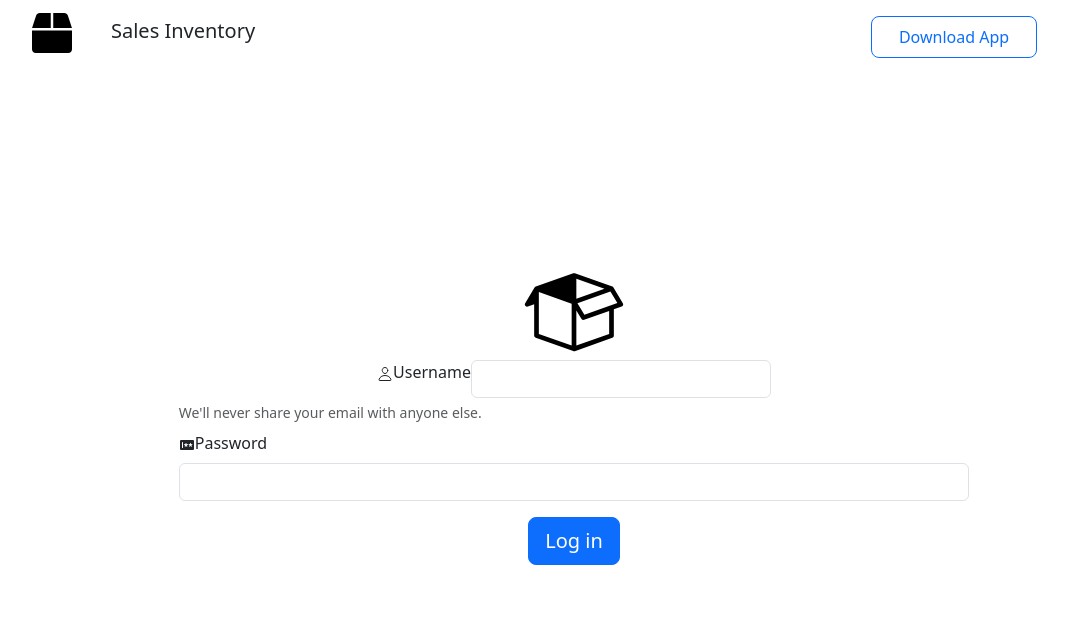
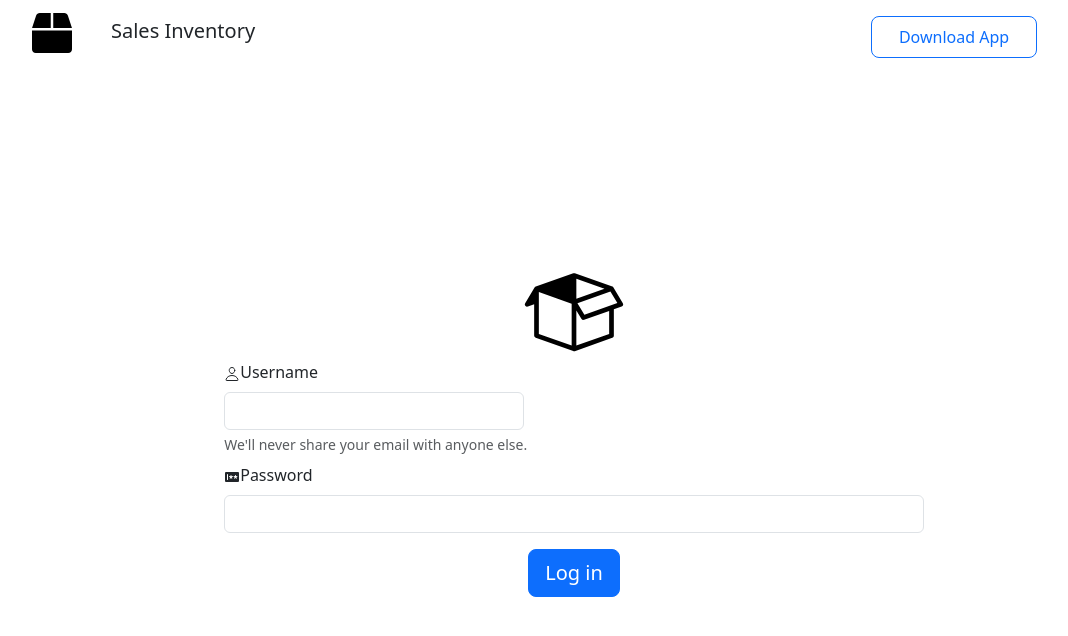
Before and after one commit to MarkRyuo/SalesInventory-SIMS-, a React (Vite) app in the folder client/: page / in a window 1280 px wide. Shown: the top 636 px of the page, without its empty margins (66-1134 px from the left). Built offline with nearby package versions, Linux system fonts and the light colour scheme.

Commit message:
Subject: Body

```diff
--- a/client/src/App.tsx
+++ b/client/src/App.tsx
@@ -27,11 +27,8 @@ function App() {
               <div className="row">
                 <div className="col-12">
                   <div className="my-2">
-                      <div className="d-flex justify-content-center">
-                        <label htmlFor="username" className="form-label"><IoPersonOutline />Username</label>
-                        <input type="text" className="username form-control" style={{width: "300px"}}/>
-
-                      </div>
+                      <label htmlFor="username" className="form-label"><IoPersonOutline />Username</label>
+                      <input type="text" className="username form-control" style={{width: "300px"}}/>
                       <div id="emailHelp" className="form-text">We'll never share your email with anyone else.</div>
                   </div>
                 </div>
```
